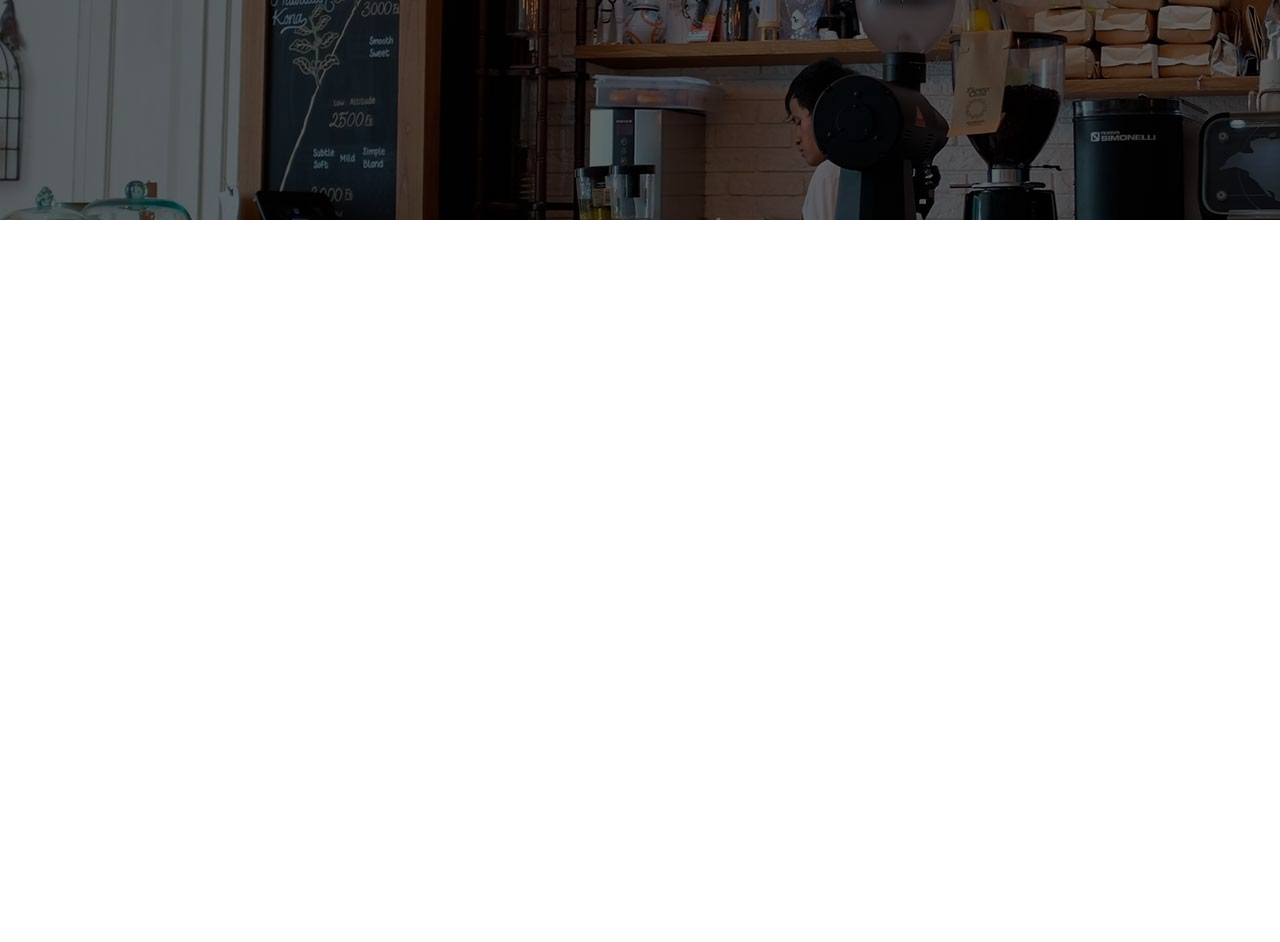
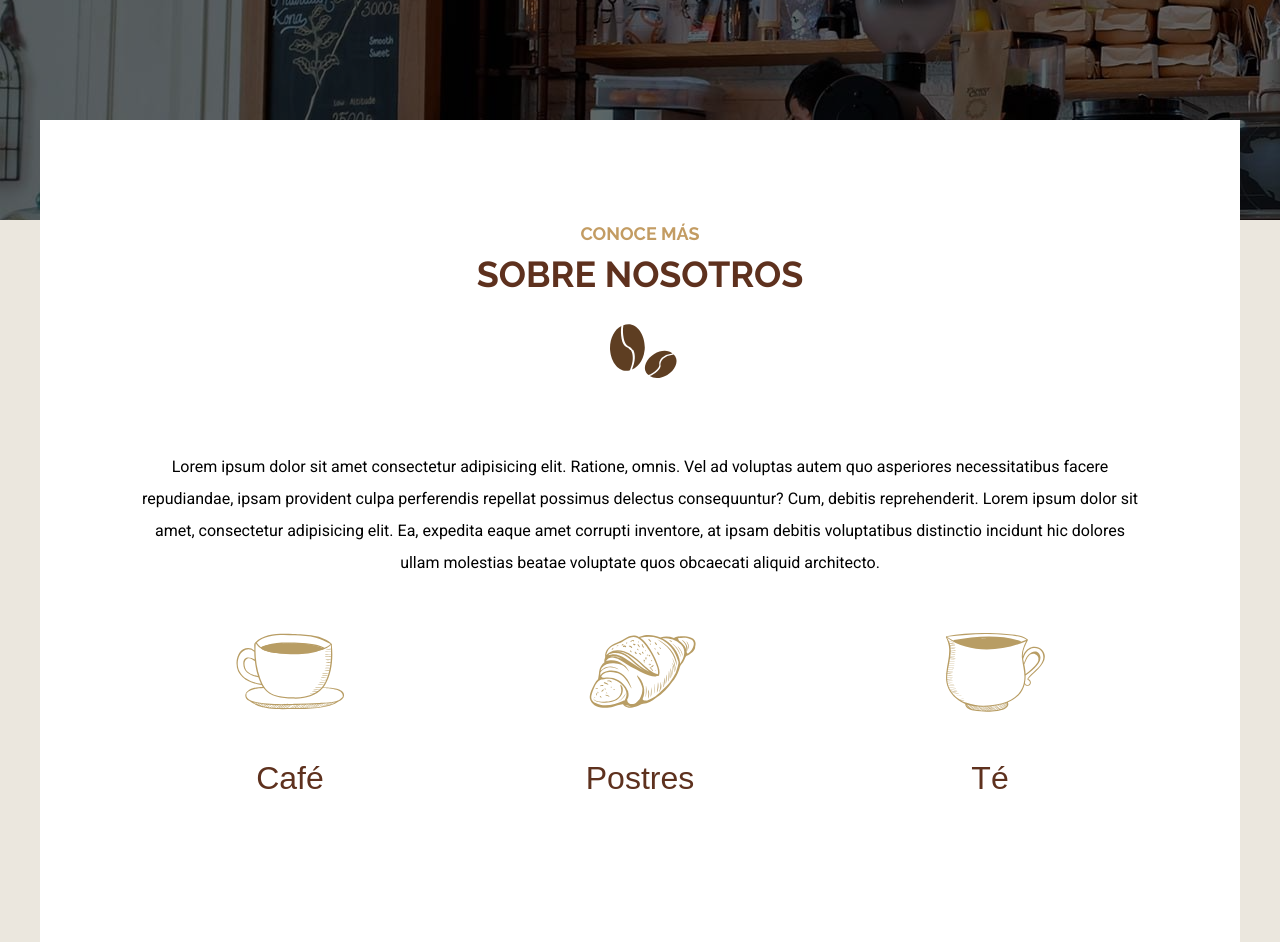
Before and after one commit to Vayron252/Proyecto_Cafeteria_Practica, a website: page index.html in a window 1280 px wide. Shown: the part 480-1422 px from the top of the page. Before the commit the page ends 800 px from the top, so only its background shows below. Drawn offline with Linux system fonts and the light colour scheme; a web font is replaced by a local one.

Commit message:
Avance Sobre Nosotros

```diff
--- a/index.html
+++ b/index.html
@@ -6,7 +6,7 @@
     <title>Cafetería SASS</title>
     <link rel="preconnect" href="https://fonts.googleapis.com">
     <link rel="preconnect" href="https://fonts.gstatic.com" crossorigin>
-    <link href="https://fonts.googleapis.com/css2?family=Roboto:wght@400;700;900&display=swap" rel="stylesheet">
+    <link href="https://fonts.googleapis.com/css2?family=Bona+Nova&family=Raleway:wght@700;900&family=Roboto:wght@400;700;900&display=swap" rel="stylesheet">
     <link rel="stylesheet" href="./build/css/app.css">
 </head>
 <body>
@@ -31,5 +31,28 @@
             </div>
         </div>
     </header>
+    <!-- Seccion Main -->
+    <main class="contenedor contenido-principal text-center">
+        <section class="conoce">
+            <h2><span>Conoce más</span> sobre nosotros</h2>
+            <p>Lorem ipsum dolor sit amet consectetur adipisicing elit. Ratione, omnis. Vel ad voluptas autem quo asperiores necessitatibus facere repudiandae, ipsam provident culpa perferendis repellat possimus delectus consequuntur? Cum, debitis reprehenderit. Lorem ipsum dolor sit amet, consectetur adipisicing elit. Ea, expedita eaque amet corrupti inventore, at ipsam debitis voluptatibus distinctio incidunt hic dolores ullam molestias beatae voluptate quos obcaecati aliquid architecto.</p>
+        </section>
+        <section class="iconos">
+            <ul class="listado-iconos">
+                <li>
+                    <img src="./build/img/icono_cafe.svg" alt="icono cafe">
+                    <p>Café</p>
+                </li>
+                <li>
+                    <img src="./build/img/icono_postre.svg" alt="icono cafe">
+                    <p>Postres</p>
+                </li>
+                <li>
+                    <img src="./build/img/icono_te.svg" alt="icono cafe">
+                    <p>Té</p>
+                </li>
+            </ul>
+        </section>
+    </main>
 </body>
 </html>
--- a/src/scss/app.scss
+++ b/src/scss/app.scss
@@ -1,2 +1,3 @@
 @use 'base';
 @use 'header';
+@use 'inicio';
--- a/src/scss/base/_globales.scss
+++ b/src/scss/base/_globales.scss
@@ -10,13 +10,15 @@ html {
 }
 
 body {
-    font-family: v.$fuente_principal;
+    font-family: v.$fuenteSecundaria;
     font-size: 1.6rem;
+    background-color: v.$cafeClaro;
 }
 
 p {
     color: v.$negro;
-    font-size: 2rem;
+    font-size: 1.6rem;
+    line-height: 2;
 }
 
 .contenedor {
@@ -34,18 +36,8 @@ img {
     display: block;
 }
 
-h1, h2, h3 {
-    margin: 0 0 v.$separacion 0;
+ul {
+    list-style: none;
+    padding: 0;
+    margin: 0;
 }
-
-h1 {
-    font-size: 4rem;
-}
-
-h2 {
-    font-size: 3.6rem;
-}
-
-h3 {
-    font-size: 3.2rem;
-}
--- a/src/scss/base/_index.scss
+++ b/src/scss/base/_index.scss
@@ -1,4 +1,6 @@
 @forward 'normalize';
 @forward 'variables';
+@forward 'mixins';
 @forward 'globales';
+@forward 'tipografia';
 @forward 'utilidades';
--- a/src/scss/base/_mixins.scss
+++ b/src/scss/base/_mixins.scss
@@ -17,3 +17,9 @@
         @content;
     }
 }
+
+@mixin grid($columnas, $espaciado) {
+    display: grid;
+    grid-template-columns: repeat($columnas, 1fr);
+    gap: $espaciado;
+}
--- /dev/null
+++ b/src/scss/base/_tipografia.scss
@@ -0,0 +1,38 @@
+@use 'variables' as v;
+
+h1, h2, h3 {
+    font-family: v.$fuentePrincipal;
+    margin: 0 0 v.$separacion 0;
+    text-transform: uppercase;
+    text-align: center;
+    line-height: 1.5;
+}
+
+h1 {
+    font-size: 4rem;
+}
+
+h2 {
+    font-size: 3.6rem;
+    color: v.$primario;
+
+    span {
+        color: v.$secundario;
+        font-size: 1.8rem;
+        display: block;
+    }
+
+    &::after {
+        content: '';
+        display: block;
+        width: 10rem;
+        height: 10rem;
+        margin: 0 auto;
+        background-image: url(../img/cafe.svg);
+        background-size: 10rem;
+    }
+}
+
+h3 {
+    font-size: 3.2rem;
+}
--- a/src/scss/base/_variables.scss
+++ b/src/scss/base/_variables.scss
@@ -1,5 +1,7 @@
 //Fuentes
-$fuente_principal: 'Roboto', sans-serif;
+$fuentePrincipal: 'Raleway', sans-serif;
+$fuenteSecundaria: 'Roboto', sans-serif;
+$fuenteCursiva: 'Bona Nova', sans-serif;
 
 //Media Queries
 $telefono: 480px;
--- a/src/scss/header/_barra.scss
+++ b/src/scss/header/_barra.scss
@@ -3,11 +3,16 @@
 .barra {
     display: flex;
     flex-direction: column;
+    align-items: center;
 
     @include m.tablet {
+        gap: 2rem;
+    }
+
+    @include m.desktop {
+        gap: 0;
         flex-direction: row;
         justify-content: space-between;
-        align-items: center;
     }
 
     .logo {
--- a/src/scss/header/_header.scss
+++ b/src/scss/header/_header.scss
@@ -38,5 +38,5 @@
 
 //Header de cada página
 .header-inicio {
-    background-image: url(../../../build/img/header_inicio.jpg);
+    background-image: url(../img/header_inicio.jpg);
 }
--- a/src/scss/header/_navegacion.scss
+++ b/src/scss/header/_navegacion.scss
@@ -2,14 +2,22 @@
 @use 'base/mixins' as m;
 
 .nav-principal {
+    width: 100%;
     display: flex;
     flex-direction: column;
     gap: 1rem;
     margin-top: 5rem;
 
     @include m.tablet {
+        gap: 2rem;
         flex-direction: row;
+        justify-content: center;
+        margin-top: 3rem;
+    }
+
+    @include m.desktop {
         margin-top: 0;
+        width: auto;
     }
 
     a {
--- /dev/null
+++ b/src/scss/inicio/_contenido.scss
@@ -0,0 +1,13 @@
+@use 'base/variables' as v;
+@use 'base/mixins' as m;
+
+.contenido-principal {
+    background-color: v.$blanco;
+    padding: 5rem 2rem;
+
+    @include m.tablet {
+        padding: 10rem;
+        margin-top: -10rem;
+        position: relative;
+    }
+}
--- /dev/null
+++ b/src/scss/inicio/_iconos.scss
@@ -0,0 +1,24 @@
+@use 'base/variables' as v;
+@use 'base/mixins' as m;
+
+.iconos {
+    margin-top: 5rem;
+
+    .listado-iconos {
+        @include m.tablet {
+            @include m.grid(3, 5rem);
+        }
+
+        li {
+            img {
+                margin: 0 auto;
+                width: 12rem;
+            }
+            p {
+                font-family: v.$fuenteCursiva;
+                font-size: 3.2rem;
+                color: v.$primario;
+            }
+        }
+    }
+}
--- /dev/null
+++ b/src/scss/inicio/_index.scss
@@ -0,0 +1,2 @@
+@forward 'contenido';
+@forward 'iconos';
```
Also changed, not shown: build/css/app.css.
